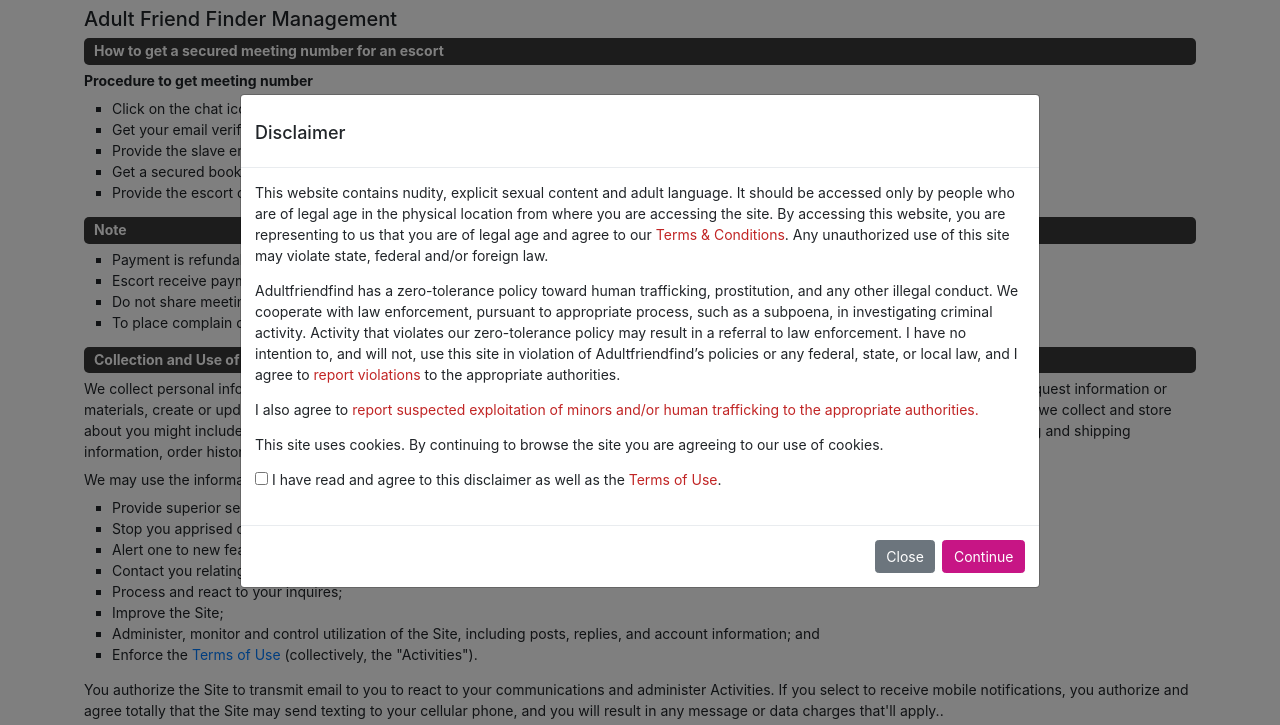
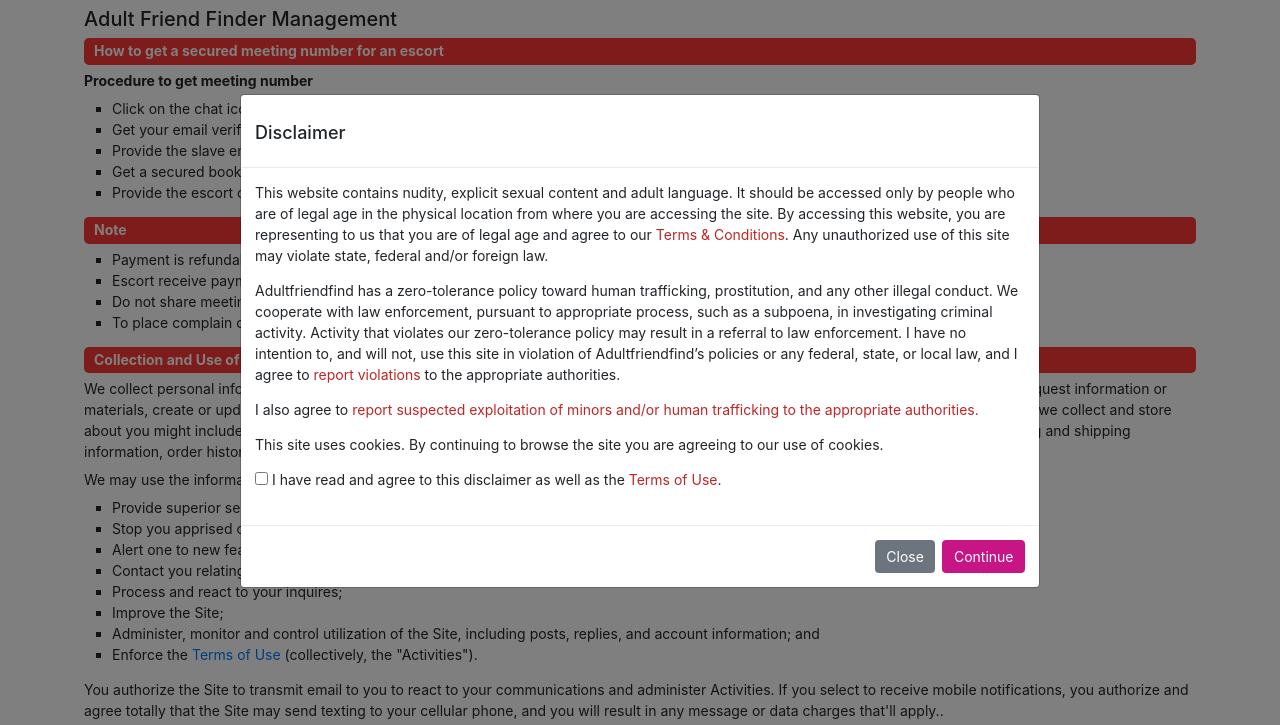
Before and after one commit to rdpxcv/adult, a plain HTML site: page index.html in a window 1280 px wide. Shown: the part 59-784 px from the top of the page. Drawn offline with Linux system fonts and the light colour scheme; files whose address does not match are found by name.

Commit message:
Update home.css

```diff
--- a/home.css
+++ b/home.css
@@ -8,7 +8,7 @@ _:-ms-lang(x),
   width: 100%;
 }
 h2 {
-  background-color: #383838;
+  background-color: #FA3934;
   color: #fff;
   padding: 5px 10px;
   margin: 0 0 5px;
```
